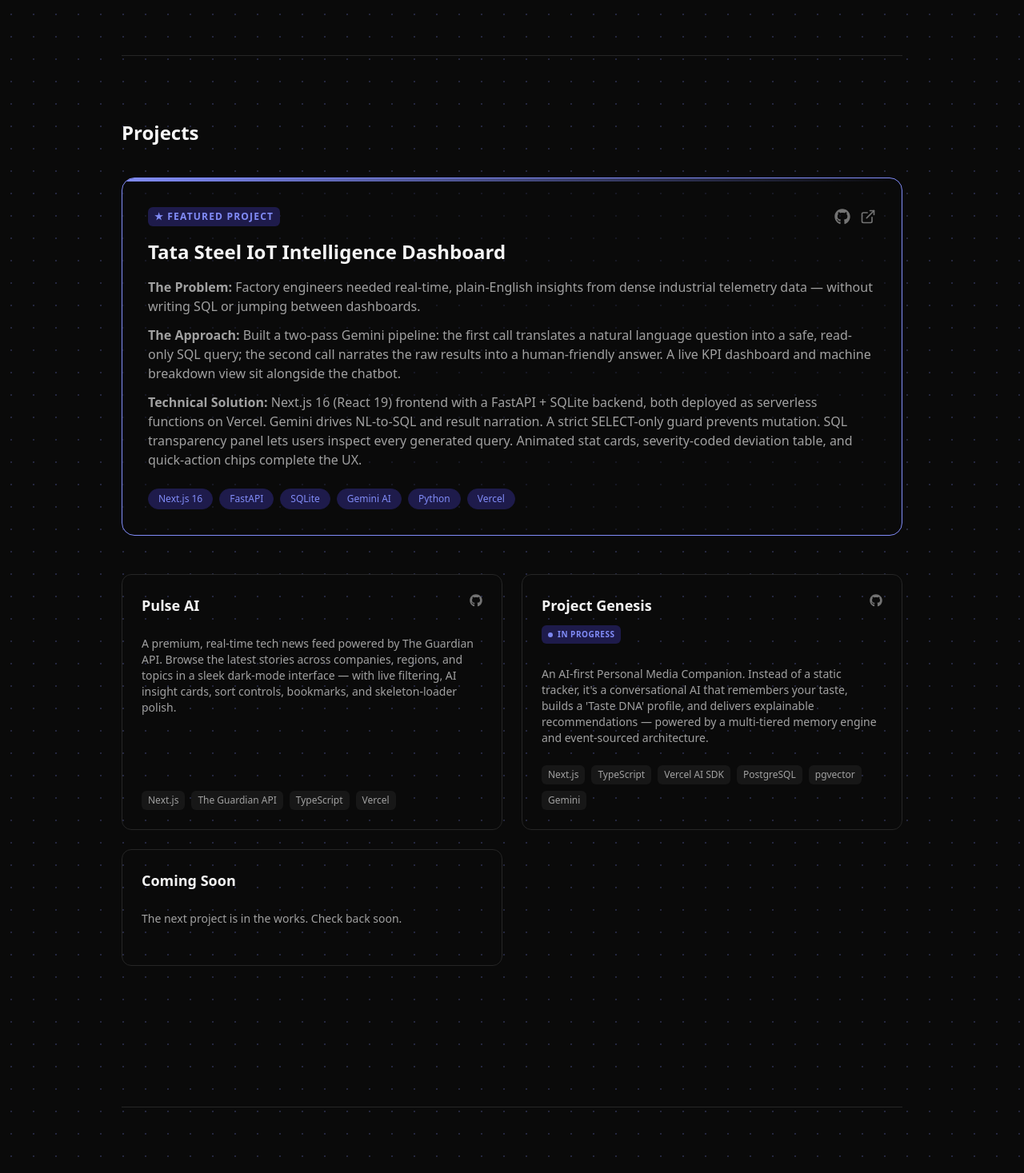
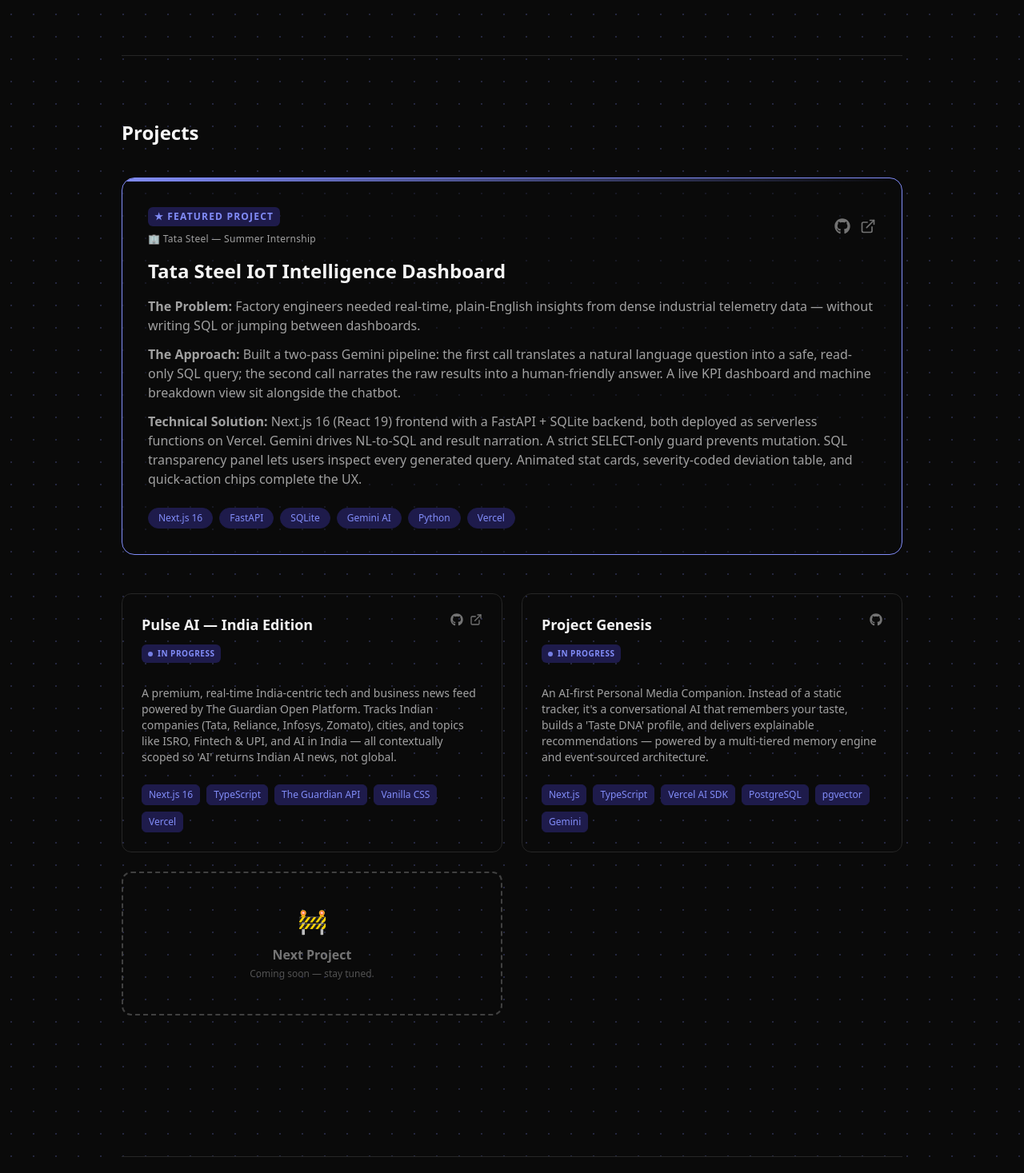
Before and after one commit to doomsday-the/portfolio, a Next.js app: page / in a window 1280 px wide. Shown: the part 1172-2639 px from the top of the page at 80% size. Built offline with nearby package versions, Linux system fonts and the light colour scheme.

Commit message:
fix: accent-colored tags + live URL button on standard project cards; update Pulse to India Edition

```diff
--- a/src/components/Projects.tsx
+++ b/src/components/Projects.tsx
@@ -14,10 +14,17 @@
       <div className="h-1 w-full" style={{ background: `linear-gradient(90deg, var(--color-accent), transparent)` }} />
       <div className="p-8">
         <div className="flex items-center justify-between mb-4">
-          <span className="text-xs font-bold tracking-widest uppercase px-2 py-1 rounded-md"
-            style={{ color: "var(--color-accent)", background: "var(--color-accent-muted)" }}>
-            ★ Featured Project
-          </span>
+          <div className="flex flex-col gap-2">
+            <span className="text-xs font-bold tracking-widest uppercase px-2 py-1 rounded-md w-fit"
+              style={{ color: "var(--color-accent)", background: "var(--color-accent-muted)" }}>
+              ★ Featured Project
+            </span>
+            {project.company && (
+              <span className="text-xs font-medium text-neutral-500 dark:text-neutral-400 tracking-wide">
+                🏢 {project.company}
+              </span>
+            )}
+          </div>
           <div className="flex gap-3">
             {project.githubUrl && (
               <Link href={project.githubUrl} target="_blank"
@@ -83,6 +90,14 @@
               <FaGithub className="w-4 h-4" />
             </Link>
           )}
+          {project.liveUrl && (
+            <Link href={project.liveUrl} target="_blank"
+              className="text-neutral-500 transition-colors"
+              onMouseEnter={e => (e.currentTarget.style.color = "var(--color-accent)")}
+              onMouseLeave={e => (e.currentTarget.style.color = "")}>
+              <ExternalLink className="w-4 h-4" />
+            </Link>
+          )}
         </div>
       </div>
       <p className="text-sm text-neutral-600 dark:text-neutral-400 mb-6 flex-grow">
@@ -90,7 +105,8 @@
       </p>
       <div className="flex flex-wrap gap-2 mt-auto">
         {project.tags.map((tag) => (
-          <span key={tag} className="px-2 py-1 text-xs font-medium rounded-md bg-neutral-100 dark:bg-neutral-900 text-neutral-600 dark:text-neutral-400">
+          <span key={tag} className="px-2 py-1 text-xs font-medium rounded-md border"
+            style={{ color: "var(--color-accent)", borderColor: "var(--color-accent-muted)", background: "var(--color-accent-muted)" }}>
             {tag}
           </span>
         ))}
@@ -98,6 +114,17 @@
     </div>
   );
 }
+
+function ComingSoonCard() {
+  return (
+    <div className="group relative rounded-xl p-6 border-2 border-dashed border-neutral-300 dark:border-neutral-700 flex flex-col items-center justify-center h-full min-h-[180px] text-center transition-all duration-200 hover:border-[var(--color-accent)]">
+      <span className="text-3xl mb-3">🚧</span>
+      <h4 className="text-base font-bold text-neutral-400 dark:text-neutral-500 mb-1">Next Project</h4>
+      <p className="text-xs text-neutral-400 dark:text-neutral-600">Coming soon — stay tuned.</p>
+    </div>
+  );
+}
+
 
 export function Projects() {
   const featured = projectsData.filter(p => p.status === "Featured");
@@ -120,9 +147,13 @@
             ))}
           </div>
           <div className="grid grid-cols-1 md:grid-cols-2 gap-6">
-            {standard.map(project => (
-              <StandardProjectCard key={project.id} project={project} />
-            ))}
+            {standard.map(project =>
+              project.status === "Coming Soon" ? (
+                <ComingSoonCard key={project.id} />
+              ) : (
+                <StandardProjectCard key={project.id} project={project} />
+              )
+            )}
           </div>
         </div>
       </motion.div>
--- a/src/data/projects.ts
+++ b/src/data/projects.ts
@@ -33,11 +33,11 @@
   },
   {
     id: "pulse-ai-news",
-    title: "Pulse AI",
-    status: "Completed",
+    title: "Pulse AI — India Edition",
+    status: "In Progress",
     description:
-      "A premium, real-time tech news feed powered by The Guardian API. Browse the latest stories across companies, regions, and topics in a sleek dark-mode interface — with live filtering, AI insight cards, sort controls, bookmarks, and skeleton-loader polish.",
-    tags: ["Next.js", "The Guardian API", "TypeScript", "Vercel"],
+      "A premium, real-time India-centric tech and business news feed powered by The Guardian Open Platform. Tracks Indian companies (Tata, Reliance, Infosys, Zomato), cities, and topics like ISRO, Fintech & UPI, and AI in India — all contextually scoped so 'AI' returns Indian AI news, not global.",
+    tags: ["Next.js 16", "TypeScript", "The Guardian API", "Vanilla CSS", "Vercel"],
     githubUrl: "https://github.com/doomsday-the/pules-ai",
     liveUrl: "https://pulse-ai-khaki.vercel.app",
   },
```
